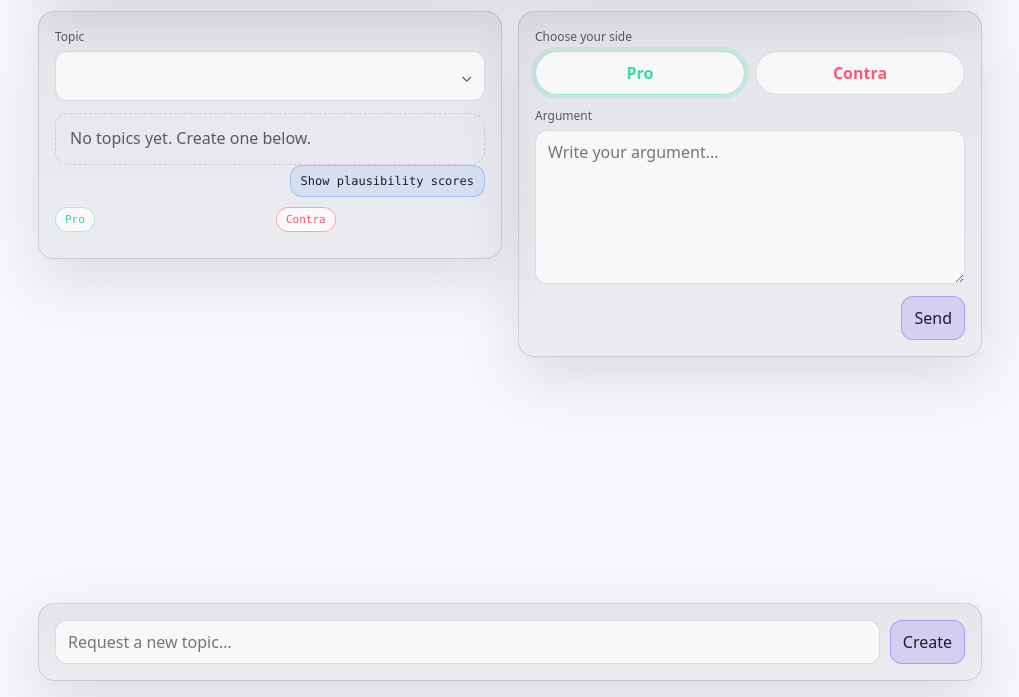
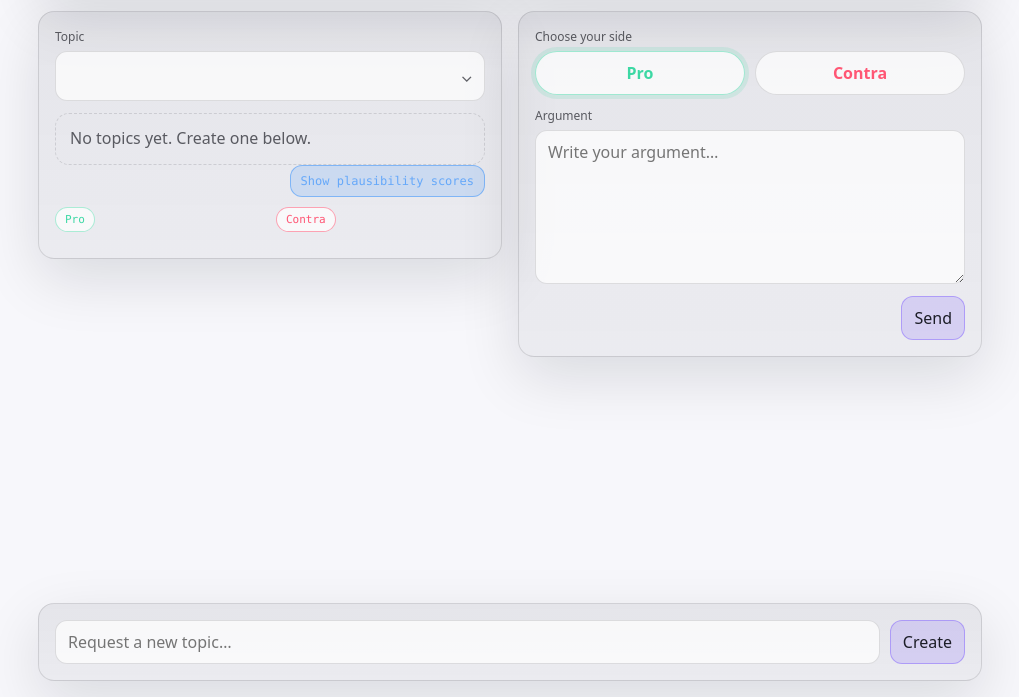
Before and after one commit to PapaBear74/operation_veridas, a website: page index.html in a window 1280 px wide. Both pictures are taken after a click on the button "Show plausibility scores". Shown: the part 103-800 px from the top of the page, without its empty margins (130-1149 px from the left). Drawn offline with Linux system fonts and the light colour scheme; no server answers.

Commit message:
made toggle background color more visible

```diff
--- a/styles.css
+++ b/styles.css
@@ -670,8 +670,9 @@ h2 {
 }
 
 .togglePlausibilityBtn[aria-pressed="true"] {
-  border-color: rgba(96, 165, 250, 0.45);
-  background: rgba(96, 165, 250, 0.14);
+  border-color: rgba(96, 165, 250, 0.7);
+  background: rgba(96, 165, 250, 0.22);
+  color: rgba(96, 165, 250, 0.95);
 }
 
 .noteBody {
```
